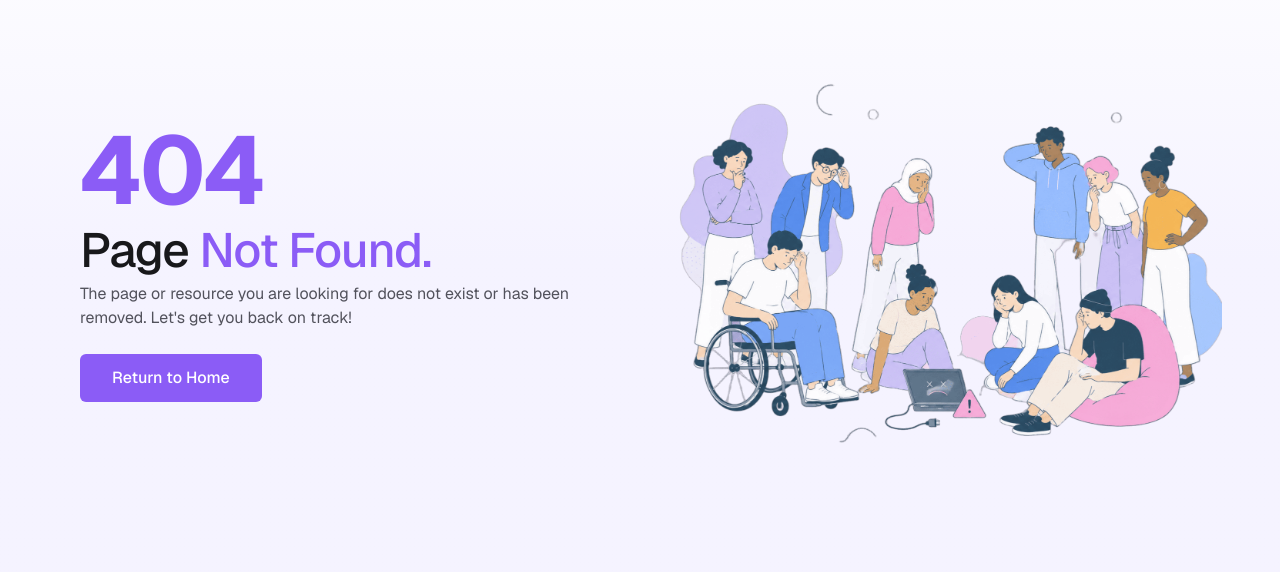
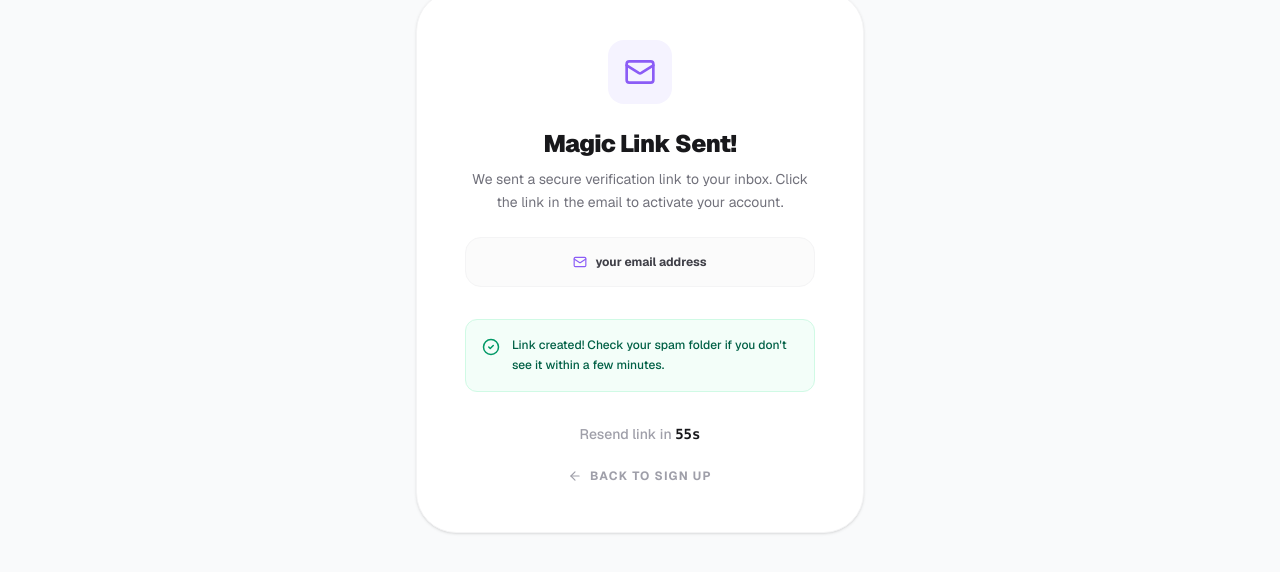
Before and after one commit to nathsuki73/gadvance, a Next.js app: page /auth/verify-link in a window 1280 px wide. Before the commit this address had no page. Shown: the part 138-710 px from the top of the page. Built offline with nearby package versions, Linux system fonts and the light colour scheme.

Commit message:
feat: add Magic Link verification page with email masking and resend functionality

```diff
--- /dev/null
+++ b/app/auth/verify-link/page.tsx
@@ -0,0 +1,161 @@
+"use client";
+
+import React, { useState, useEffect, Suspense } from "react";
+import { useSearchParams } from "next/navigation";
+import { Mail, ArrowLeft, GraduationCap, CheckCircle2 } from "lucide-react";
+import Link from "next/link";
+import { useToast } from "@/app/components/context/ToastContext";
+
+const MagicLinkContent = () => {
+  const searchParams = useSearchParams();
+  const { showToast } = useToast();
+
+  const email = searchParams.get("email") || "";
+  const isInstitutional = email.toLowerCase().endsWith("@lspu.edu.ph");
+
+  // Timer & Resend State
+  const [timer, setTimer] = useState(60);
+  const [canResend, setCanResend] = useState(false);
+  const [resending, setResending] = useState(false);
+
+  useEffect(() => {
+    let interval: NodeJS.Timeout;
+    if (timer > 0) {
+      interval = setInterval(() => setTimer((prev) => prev - 1), 1000);
+    } else {
+      setCanResend(true);
+    }
+    return () => clearInterval(interval);
+  }, [timer]);
+
+  const handleResend = async () => {
+    if (!email) {
+      showToast("No recipient email found to resend to.", "error");
+      return;
+    }
+
+    setResending(true);
+    try {
+      const response = await fetch(
+        `${process.env.NEXT_PUBLIC_API_URL || "http://localhost:8000"}/api/auth/resend-verification`,
+        {
+          method: "POST",
+          headers: {
+            "Content-Type": "application/json",
+            Accept: "application/json",
+          },
+          body: JSON.stringify({ email }),
+        },
+      );
+
+      const data = await response.json();
+
+      if (response.ok && data.success) {
+        showToast("Verification link resent successfully!", "success");
+        setTimer(60);
+        setCanResend(false);
+      } else {
+        showToast(data.error || "Failed to resend verification link.", "error");
+      }
+    } catch {
+      showToast("Network error. Failed to resend link.", "error");
+    } finally {
+      setResending(false);
+    }
+  };
+
+  const maskEmail = (str: string) => {
+    if (!str || !str.includes("@")) return "your email address";
+    const [local, domain] = str.split("@");
+    if (local.length <= 2) return `${local[0]}*@${domain}`;
+    return `${local.slice(0, 2)}${"*".repeat(local.length - 2)}@${domain}`;
+  };
+
+  const maskedEmail = maskEmail(email);
+
+  return (
+    <div className="min-h-screen flex items-center justify-center bg-gray-50 p-4 font-sans text-zinc-900">
+      <div className="bg-white w-full max-w-[22rem] md:max-w-md rounded-[2.5rem] shadow-sm p-6 sm:p-8 md:p-12 border border-zinc-100 text-center">
+        {/* Dynamic Header Icon */}
+        <div className="inline-flex items-center justify-center w-14 h-14 md:w-16 md:h-16 bg-violet-50 text-[#8b5cf6] rounded-2xl mb-6">
+          {isInstitutional ? <GraduationCap size={32} /> : <Mail size={32} />}
+        </div>
+
+        <h2 className="text-2xl font-black tracking-tight">Magic Link Sent!</h2>
+        <p className="text-zinc-500 text-sm mt-2 mb-6 leading-relaxed">
+          We sent a secure verification link to your inbox. Click the link in
+          the email to activate your account.
+        </p>
+
+        {/* Institutional Badge / Email Display */}
+        <div className="flex flex-col items-center gap-3 mb-8 bg-zinc-50/80 p-4 rounded-2xl border border-zinc-100">
+          {isInstitutional && (
+            <div className="py-1 px-3 bg-violet-50 border border-violet-100 rounded-full inline-flex items-center gap-2">
+              <div className="w-1.5 h-1.5 bg-[#8b5cf6] rounded-full animate-pulse" />
+              <span className="text-[9px] font-bold text-[#6d28d9] uppercase tracking-widest">
+                LSPU Verified Domain
+              </span>
+            </div>
+          )}
+          <div className="flex items-center gap-2 text-xs font-bold text-zinc-700">
+            <Mail size={14} className="text-[#8b5cf6]" />
+            <span>{maskedEmail}</span>
+          </div>
+        </div>
+
+        {/* Status Callout Box */}
+        <div className="mb-8 rounded-xl border border-emerald-100 bg-emerald-50/60 p-4 text-left flex items-start gap-3">
+          <CheckCircle2
+            size={18}
+            className="text-emerald-600 shrink-0 mt-0.5"
+          />
+          <p className="text-xs text-emerald-800 leading-relaxed font-medium">
+            Link created! Check your spam folder if you don&apos;t see it within
+            a few minutes.
+          </p>
+        </div>
+
+        {/* Resend & Navigation */}
+        <div className="flex flex-col items-center gap-4">
+          {canResend ? (
+            <button
+              onClick={handleResend}
+              disabled={resending}
+              className="text-[#8b5cf6] font-black text-sm hover:underline disabled:opacity-50"
+            >
+              {resending ? "Resending Link..." : "Resend Verification Link"}
+            </button>
+          ) : (
+            <p className="text-zinc-400 text-sm font-medium">
+              Resend link in{" "}
+              <span className="text-zinc-900 font-mono font-bold">
+                {timer}s
+              </span>
+            </p>
+          )}
+
+          <Link
+            href="/auth/signup"
+            className="flex items-center gap-2 text-zinc-400 text-xs font-bold uppercase tracking-widest hover:text-zinc-600 transition-colors mt-2"
+          >
+            <ArrowLeft size={14} /> Back to Sign Up
+          </Link>
+        </div>
+      </div>
+    </div>
+  );
+};
+
+export default function VerifyLinkPage() {
+  return (
+    <Suspense
+      fallback={
+        <div className="min-h-screen flex items-center justify-center text-zinc-500">
+          Loading...
+        </div>
+      }
+    >
+      <MagicLinkContent />
+    </Suspense>
+  );
+}
```
